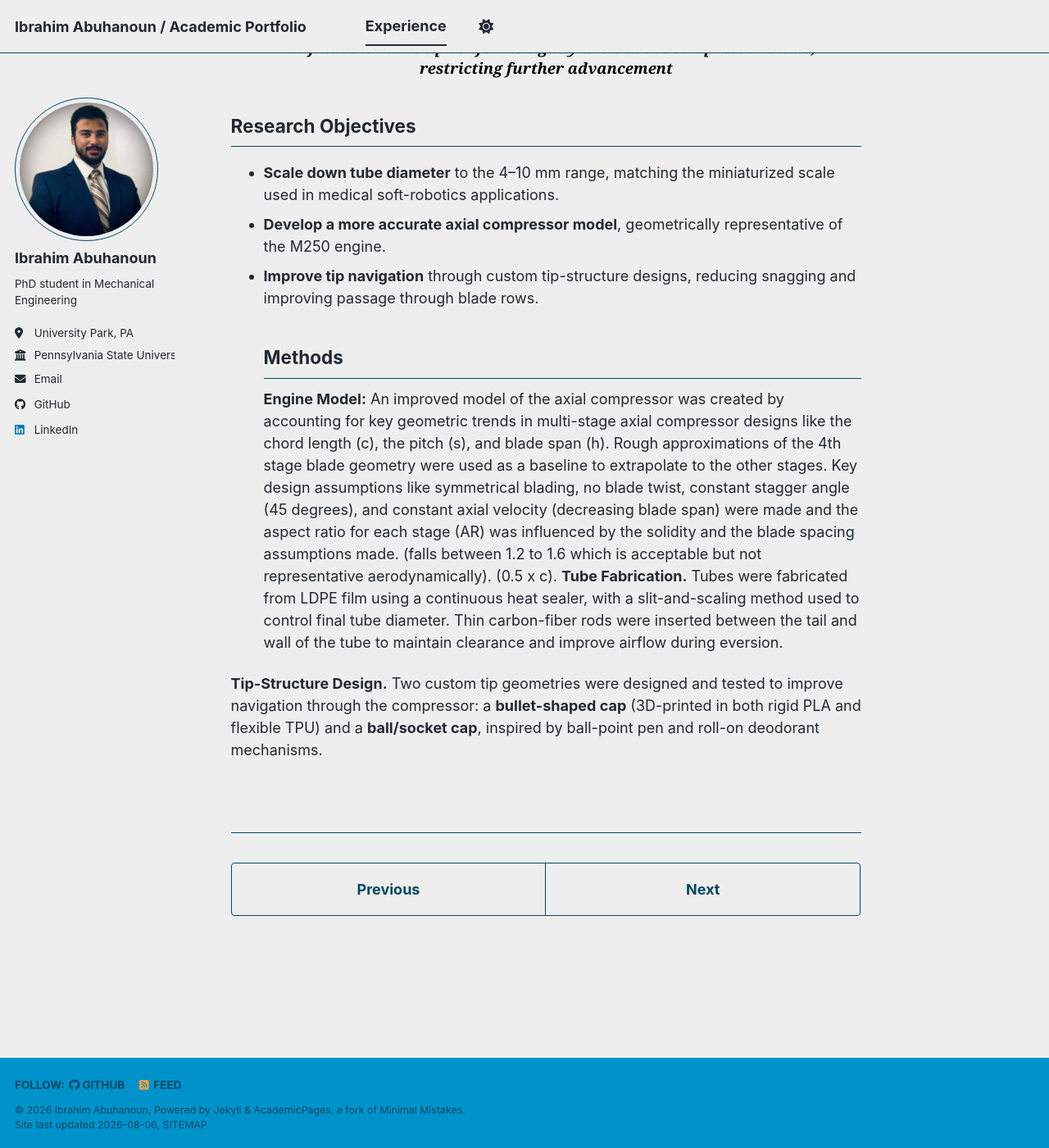
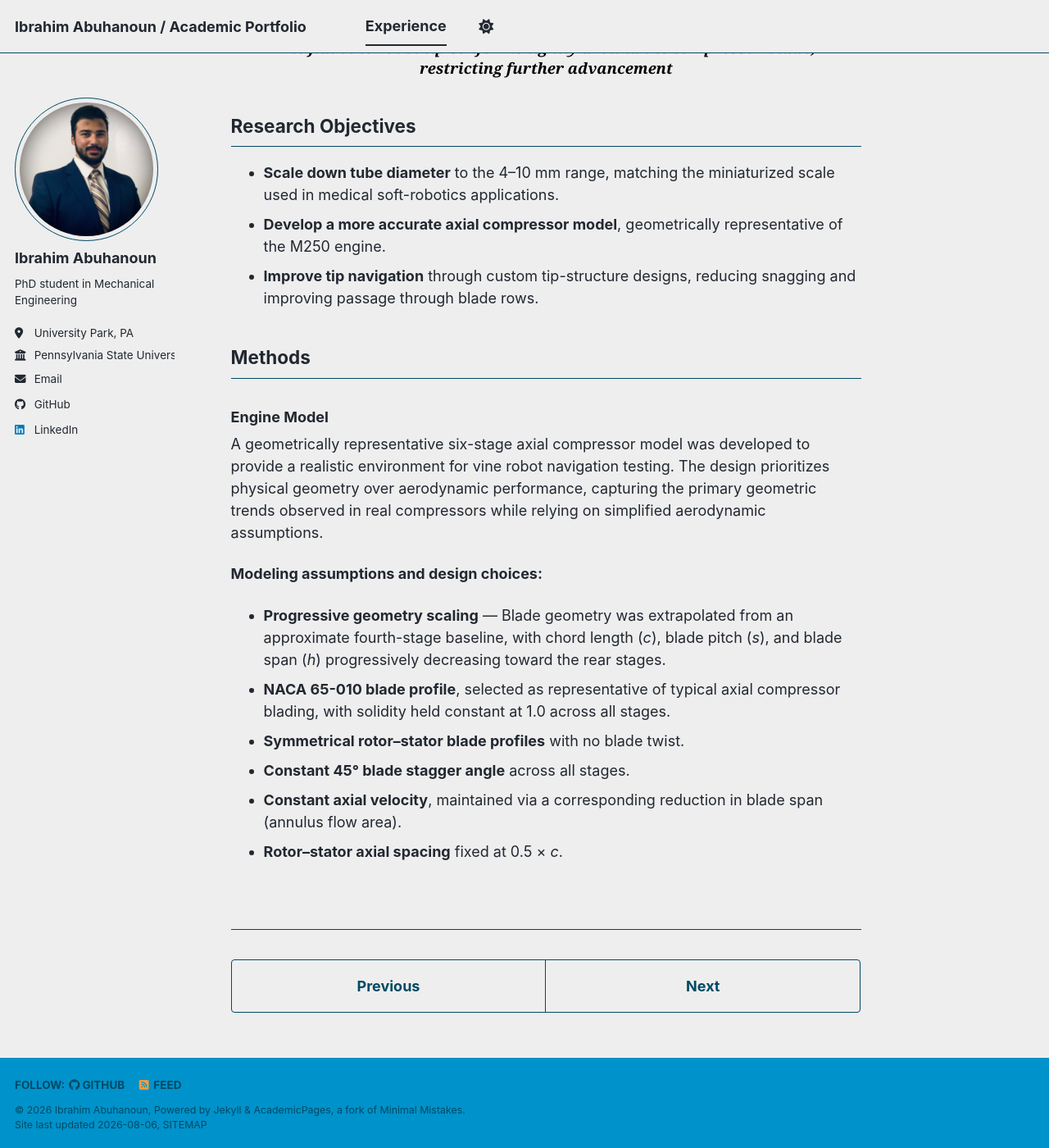
Before and after one commit to IbrahimAbuhanoun/IbrahimAbuhanoun.github.io, a Jekyll site: the page built from _portfolio/portfolio-1.md, in a window 1280 px wide and 1400 px high, scrolled down 2902 px. Shown: the whole window at 82% size. Built offline with Jekyll 4.4.1, drawn with Linux system fonts in a browser that asks for light colours; a style sheet for code colours, icons or effects is not loaded; grey boxes are pictures that could not be loaded.

Commit message:
Update portfolio-1.md

```diff
--- a/_portfolio/portfolio-1.md
+++ b/_portfolio/portfolio-1.md
@@ -198,8 +198,15 @@ A proof-of-concept vine robot was developed for the FA2023 - Sp2024 senior capst
 - **Scale down tube diameter** to the 4–10 mm range, matching the miniaturized scale used in medical soft-robotics applications.
 - **Develop a more accurate axial compressor model**, geometrically representative of the M250 engine.
 - **Improve tip navigation** through custom tip-structure designs, reducing snagging and improving passage through blade rows.
+
 ## Methods
-**Engine Model:** An improved model of the axial compressor was created by accounting for key geometric trends in multi-stage axial compressor designs like the chord length (c), the pitch (s), and blade span (h). Rough approximations of the 4th stage blade geometry were used as a baseline to extrapolate to the other stages. Key design assumptions like symmetrical blading, no blade twist, constant stagger angle (45 degrees), and constant axial velocity (decreasing blade span) were made and the aspect ratio for each stage (AR) was influenced by the solidity and the blade spacing assumptions made. (falls between 1.2 to 1.6 which is acceptable but not representative aerodynamically). (0.5 x c).
-**Tube Fabrication.** Tubes were fabricated from LDPE film using a continuous heat sealer, with a slit-and-scaling method used to control final tube diameter. Thin carbon-fiber rods were inserted between the tail and wall of the tube to maintain clearance and improve airflow during eversion.
+### Engine Model
+A geometrically representative six-stage axial compressor model was developed to provide a realistic environment for vine robot navigation testing. The design prioritizes physical geometry over aerodynamic performance, capturing the primary geometric trends observed in real compressors while relying on simplified aerodynamic assumptions.
 
-**Tip-Structure Design.** Two custom tip geometries were designed and tested to improve navigation through the compressor: a **bullet-shaped cap** (3D-printed in both rigid PLA and flexible TPU) and a **ball/socket cap**, inspired by ball-point pen and roll-on deodorant mechanisms.
+**Modeling assumptions and design choices:**
+- **Progressive geometry scaling** — Blade geometry was extrapolated from an approximate fourth-stage baseline, with chord length (*c*), blade pitch (*s*), and blade span (*h*) progressively decreasing toward the rear stages.
+- **NACA 65-010 blade profile**, selected as representative of typical axial compressor blading, with solidity held constant at 1.0 across all stages.
+- **Symmetrical rotor–stator blade profiles** with no blade twist.
+- **Constant 45° blade stagger angle** across all stages.
+- **Constant axial velocity**, maintained via a corresponding reduction in blade span (annulus flow area).
+- **Rotor–stator axial spacing** fixed at 0.5 × *c*.
```
